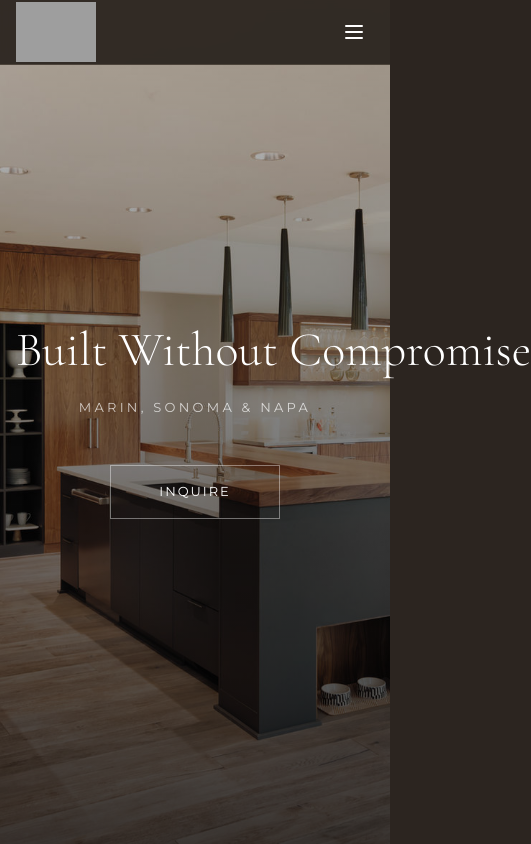
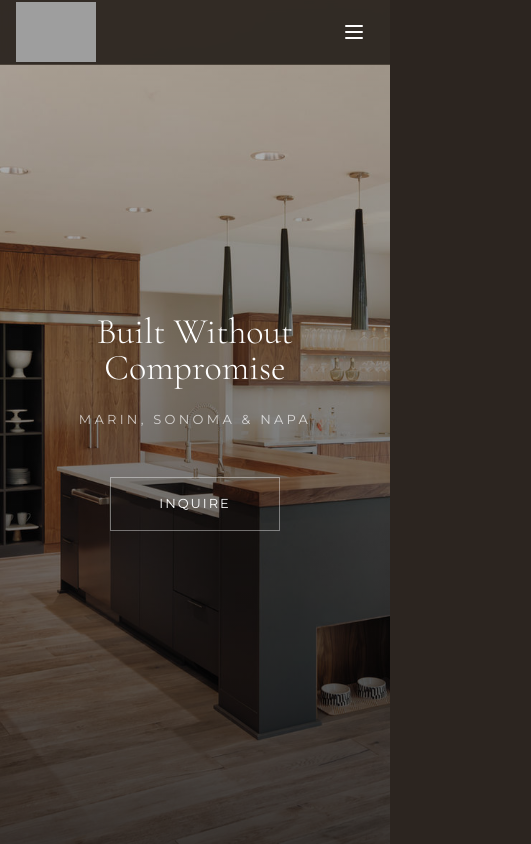
Before and after one commit to pfusbr-rj/construbay-web, a Next.js app: page / in a window 390 px wide. Shown: the top 844 px of the page, 531 px wide, since content can reach past the window. Built offline with nearby package versions, Linux system fonts and the light colour scheme; grey boxes are pictures that could not be loaded.

Commit message:
fix: center hero text, hide social on mobile

```diff
--- a/src/app/layout.tsx
+++ b/src/app/layout.tsx
@@ -163,7 +163,7 @@ gtag('config', 'G-E5R2DP0WG0');`,
           display: "flex",
           flexDirection: "column",
           gap: "16px",
-        }} className="social-sidebar">
+        }} className="social-sidebar hidden md:flex">
           {[
             {
               href: "https://www.instagram.com/construbaymarin/",
--- a/src/app/page.tsx
+++ b/src/app/page.tsx
@@ -66,7 +66,7 @@ export default function HomePage() {
   return (
     <>
       {/* Hero Section */}
-      <section className="relative min-h-screen flex items-center justify-center">
+      <section className="relative min-h-screen flex flex-col items-center justify-center text-center">
         <div className="absolute inset-0">
           <Image
             src="/images/hero/hero-bg-1.jpg"
@@ -79,7 +79,7 @@ export default function HomePage() {
         </div>
 
         <div className="relative z-10 px-4 max-w-4xl mx-auto text-center w-full" style={{ display: 'flex', flexDirection: 'column', alignItems: 'center', justifyContent: 'center', textAlign: 'center', width: '100%' }}>
-          <h1 className={`${cormorant.className} font-light text-5xl sm:text-7xl md:text-8xl lg:text-9xl text-white mb-6 leading-none whitespace-nowrap`} style={{ textAlign: 'center', width: '100%', display: 'block' }}>
+          <h1 className={`${cormorant.className} font-light text-4xl sm:text-5xl md:text-7xl text-white mb-6 leading-none`} style={{ textAlign: 'center', width: '100%', display: 'block' }}>
             Built Without Compromise
           </h1>
           <p className={`${montserrat.className} text-white/70 mb-12`} style={{ letterSpacing: '0.25em', textTransform: 'uppercase', fontSize: '13px', textAlign: 'center', width: '100%', display: 'block' }}>
```
